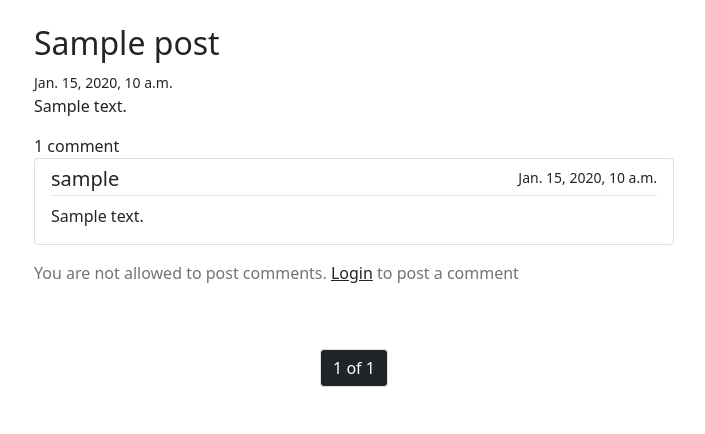
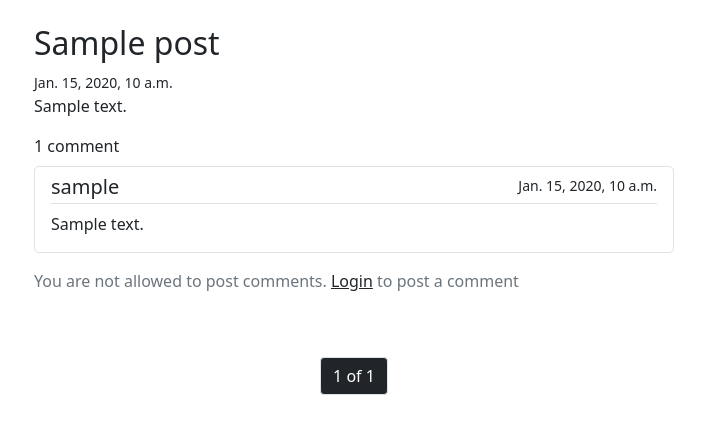
Before and after one commit to misha-doroshenko/py-blog, a Django app: page /posts/1 in a window 1280 px wide. Shown: the part 78-512 px from the top of the page, without its empty margins (286-991 px from the left). Run offline with Django 4.2, Linux system fonts and the light colour scheme; tables that the repository leaves empty hold one stand-in row (values such as "Sample post"); some libraries are stand-ins or nearby versions.

Commit message:
Refactor comment section

```diff
--- a/templates/blog/post_detail.html
+++ b/templates/blog/post_detail.html
@@ -8,10 +8,9 @@
       <small>{{ post.created_time }}</small>
       <p>{{ post.content }}</p>
 
-      <label>{{ post.commentary_set.count }} comment{{ post.commentary_set.count|pluralize }}</label>
-      <div class="list-group">
+      <label class="mb-2">{{ post.commentary_set.count }} comment{{ post.commentary_set.count|pluralize }}</label>
       {% for comment in page_obj %}
-        <div class="list-group-item">
+        <div class="list-group-item mb-3 border rounded-3">
           <div class="d-flex w-100 justify-content-between border-bottom">
             <h5 class="mb-1 title">{{ comment.user.username }}</h5>
             <small>{{ comment.created_time }}</small>
@@ -19,7 +18,7 @@
           <p class="my-2">{{ comment.content }}</p>
         </div>
       {% endfor %}
-      </div>
+
       {% if user.is_authenticated %}
         <form action="{% url 'blog:commentary-create' pk=post.id %}" method="post" class="mt-3">
           {% csrf_token %}
```
